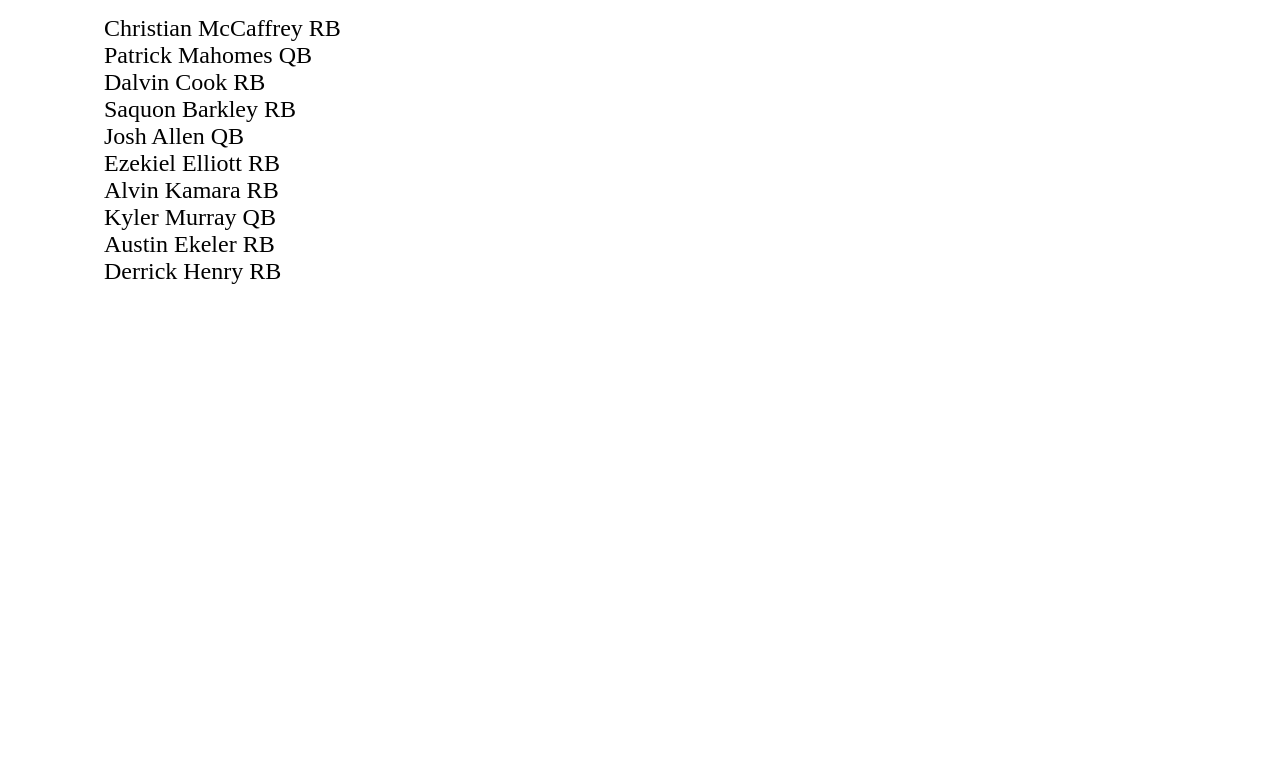
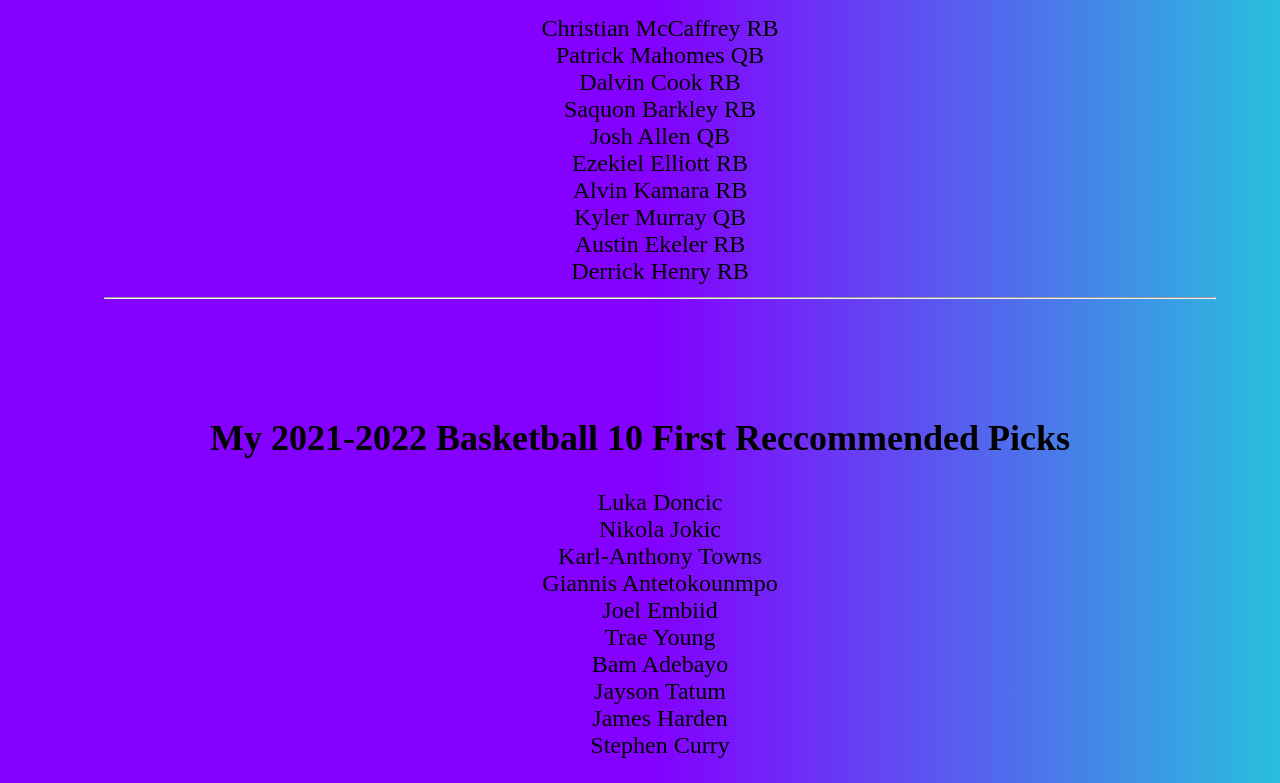
Before and after one commit to Sollo27/Sollo27, a plain HTML site: page index.html in a window 1280 px wide. Shown: the part 579-1362 px from the top of the page. Before the commit the page ends 952 px from the top, so only its background shows below. Drawn offline with Linux system fonts and the light colour scheme.

Commit message:
Last Week

```diff
--- a/index.html
+++ b/index.html
@@ -12,11 +12,11 @@
 <body>
   <div class="page-header">
 
-  <h1>Top 10 Picks When Drafting in all Sports Fantasy</h1>
+  <h2>Top 10 Picks When Drafting in all Sports Fantasy</h2>
   </div>
 
   <div class="page-body">
-    <h2>My Team</h2>
+    <h2>My Team In Fantasy Football 2021</h2>
     <ul>
     <li> Christian McCaffrey RB</li>
   <li>Patrick Mahomes QB</li>
@@ -28,8 +28,24 @@
   <li>Kyler Murray QB</li>
   <li>Austin Ekeler RB</li>
   <li>Derrick Henry RB</li>
+  <hr>
     </ul>
     </div>
+    <h2>My 2021-2022 Basketball 10 First Reccommended Picks</h2>
+    </div>
+    <ul>
+      <li>Luka Doncic</li>
+<li>Nikola Jokic</li>
+<li>Karl-Anthony Towns</li>
+<li>Giannis Antetokounmpo</li>
+<li>Joel Embiid</li>
+<li>Trae Young</li>
+<li>Bam Adebayo</li>
+<li>Jayson Tatum</li>
+<li>James Harden</li>
+<li>Stephen Curry</li>
+</ul>
+
 
 
 
--- a/main.css
+++ b/main.css
@@ -7,13 +7,10 @@ h1 {
 body {
   margin: 0px;
   font-size: 1.5rem;
+  background: rgb(132,0,255);
+background: linear-gradient(90deg, rgba(132,0,255,1) 51%, rgba(41,191,222,1) 100%);
 }
 
-hr{
-  border-style: double;
-  border-width: 5px;
-  background-color: red;
-}
 
 .page-body {
   padding: 5%;
@@ -22,7 +19,7 @@ hr{
 
 ul {
   list-style: none;
-  text-align: left;
+  text-align: center;
 }
 
 .page-header {
@@ -33,4 +30,9 @@ ul {
   background-repeat: no-repeat;
   background-size: cover;
   height:300px;
+  text-align: center;
 }
+
+h2{
+  text-align:center;
+}
```
